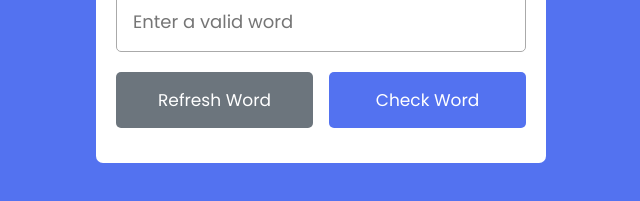
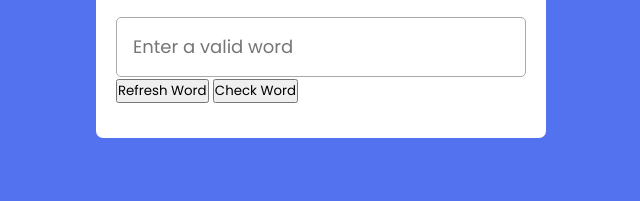
Before and after one commit to madhumithavenu/02_game_js_dom_word_scramble_game, a plain HTML site: page index.html in a window 1280 px wide. Shown: the part 449-650 px from the top of the page, without its empty margins (319-959 px from the left). Drawn offline with Linux system fonts and the light colour scheme.

```diff
--- a/style.css
+++ b/style.css
@@ -54,24 +54,3 @@ body{
     border-radius: 5px;
     border: 1px solid #aaa;
 }
-.content .buttons{
-    display: flex;
-    margin-top: 20px;
-    justify-content: space-between;
-}
-.buttons button{
-    border: none;
-    outline: none;
-    color: #fff;
-    cursor: pointer;
-    padding: 15px;
-    font-size: 17px;
-    border-radius: 5px;
-    width: calc(100% / 2 - 8px);
-}
-.buttons .refresh-word{
-    background: #6c757d;
-}
-.buttons .check-word{
-    background: #5372F0;
-}
```
